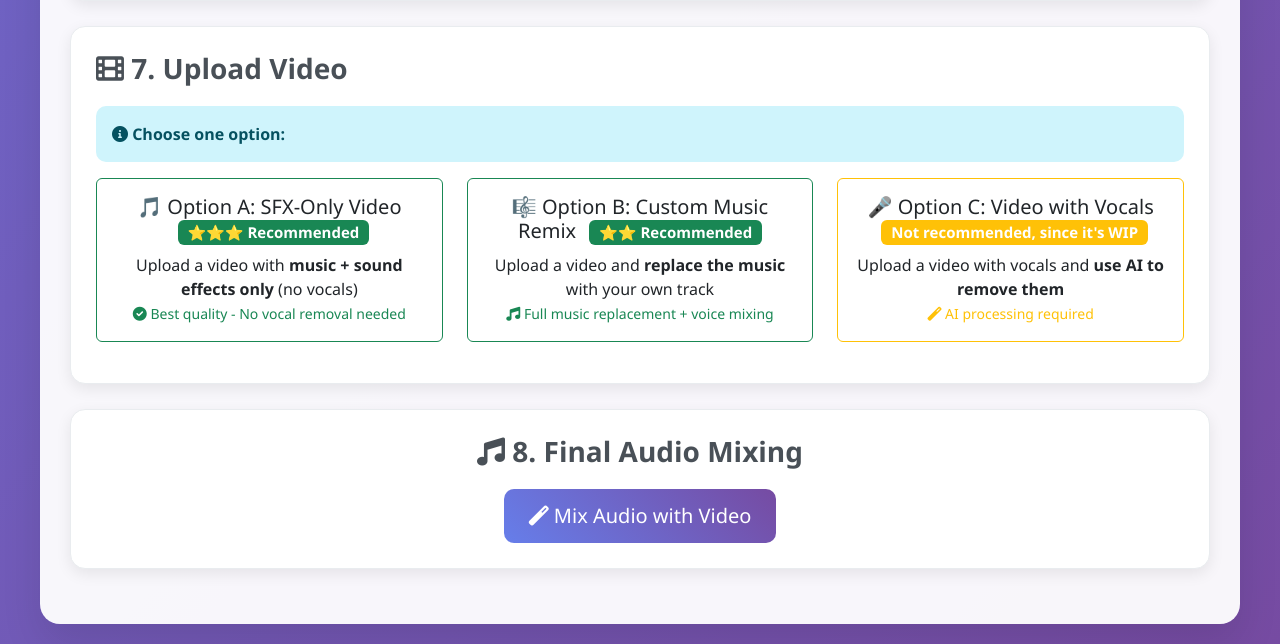
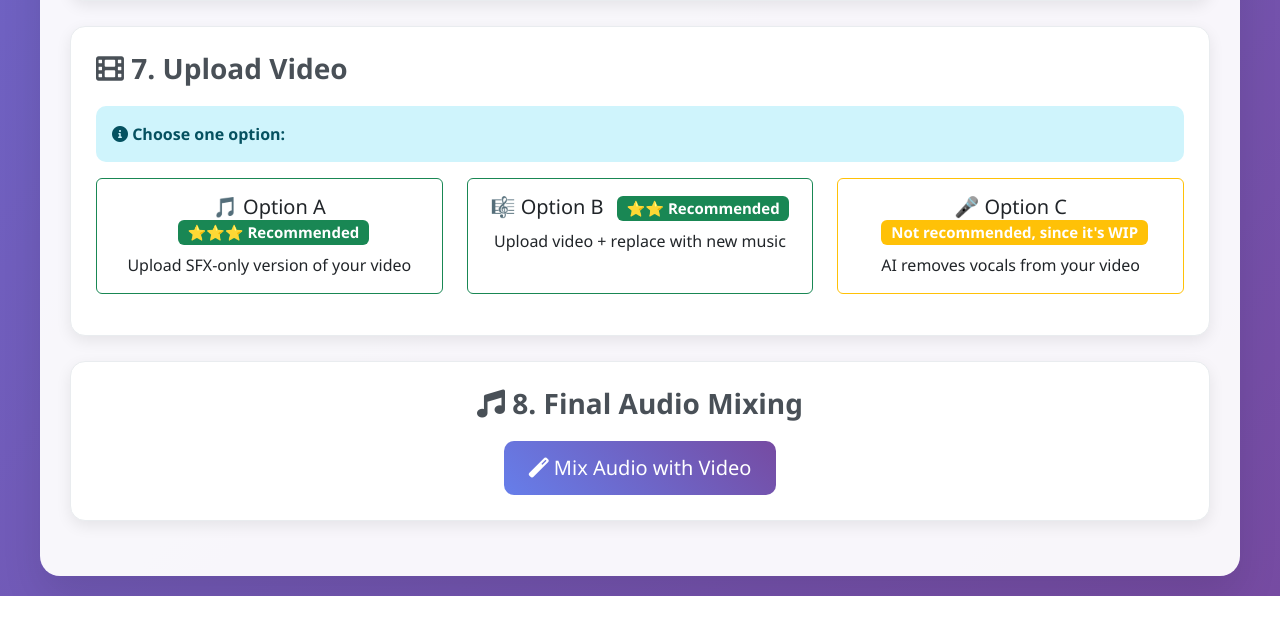
Before and after one commit to JialiLiang/NewVideoFormatConverter, a Flask app: page /adlocalizer in a window 1280 px wide. Shown: the part 2396-3040 px from the top of the page. After the commit the page ends 2992 px from the top, so only its background shows below. Run offline with Flask 3, Linux system fonts and the light colour scheme; parts of the project's set-up code (start-up, migrations or seed data) failed here and were passed over; some libraries are stand-ins or nearby versions.

Commit message:
refactor: Simplify option descriptions for better UX
🎯 Simplified UI Text:
- Option A: 'Upload SFX-only version of your video' (was verbose explanation)
- Option B: 'Upload video + replace with new music' (cleaner wording)
- Option C: 'AI removes vocals from your video' (concise description)

✨ Improvements:
- Removed technical jargon and excessive explanations
- Made options action-oriented and easy to understand
- Kept star ratings (A=3⭐, B=2⭐, C=WIP warning)
- Consistent messaging in selection info alerts

📱 Better User Experience:
- Users can quickly understand each option
- Clear distinction between 3 approaches
- Reduced cognitive load when choosing options

```diff
--- a/templates/adlocalizer.html
+++ b/templates/adlocalizer.html
@@ -379,12 +379,11 @@
                         <div class="card h-100 border-success" style="cursor: pointer;" onclick="selectVideoOption('sfx')">
                             <div class="card-body text-center">
                                 <h5 class="card-title">
-                                    🎵 Option A: SFX-Only Video
+                                    🎵 Option A
                                     <span class="badge bg-success ms-2">⭐⭐⭐ Recommended</span>
                                 </h5>
                                 <p class="card-text">
-                                    Upload a video with <strong>music + sound effects only</strong> (no vocals)<br>
-                                    <small class="text-success"><i class="fas fa-check-circle"></i> Best quality - No vocal removal needed</small>
+                                    Upload SFX-only version of your video
                                 </p>
                             </div>
                         </div>
@@ -394,12 +393,11 @@
                         <div class="card h-100 border-success" style="cursor: pointer;" onclick="selectVideoOption('custom')">
                             <div class="card-body text-center">
                                 <h5 class="card-title">
-                                    🎼 Option B: Custom Music Remix
+                                    🎼 Option B
                                     <span class="badge bg-success ms-2">⭐⭐ Recommended</span>
                                 </h5>
                                 <p class="card-text">
-                                    Upload a video and <strong>replace the music</strong> with your own track<br>
-                                    <small class="text-success"><i class="fas fa-music"></i> Full music replacement + voice mixing</small>
+                                    Upload video + replace with new music
                                 </p>
                             </div>
                         </div>
@@ -409,12 +407,11 @@
                         <div class="card h-100 border-warning" style="cursor: pointer;" onclick="selectVideoOption('vocal')">
                             <div class="card-body text-center">
                                 <h5 class="card-title">
-                                    🎤 Option C: Video with Vocals
+                                    🎤 Option C
                                     <span class="badge bg-warning ms-2">Not recommended, since it's WIP</span>
                                 </h5>
                                 <p class="card-text">
-                                    Upload a video with vocals and <strong>use AI to remove them</strong><br>
-                                    <small class="text-warning"><i class="fas fa-magic"></i> AI processing required</small>
+                                    AI removes vocals from your video
                                 </p>
                             </div>
                         </div>
@@ -1167,17 +1164,17 @@
 
             if (option === 'sfx') {
                 infoDiv.className = 'alert alert-success mb-3';
-                infoDiv.innerHTML = '<i class="fas fa-music"></i> <strong>Option A selected:</strong> Upload your SFX-only video (music + sound effects, no vocals) for best quality results.';
+                infoDiv.innerHTML = '<i class="fas fa-music"></i> <strong>Option A:</strong> Upload SFX-only version of your video';
                 transcriptionDetected.style.display = 'none';
                 if (customMusicArea) customMusicArea.style.display = 'none';
             } else if (option === 'custom') {
                 infoDiv.className = 'alert alert-success mb-3';
-                infoDiv.innerHTML = '<i class="fas fa-music"></i> <strong>Option B selected:</strong> Upload a video and your custom music track - the original audio will be replaced with your music + voice-over.';
+                infoDiv.innerHTML = '<i class="fas fa-music"></i> <strong>Option B:</strong> Upload video + replace with new music';
                 transcriptionDetected.style.display = 'none';
                 if (customMusicArea) customMusicArea.style.display = 'block';
             } else if (option === 'vocal') {
                 infoDiv.className = 'alert alert-warning mb-3';
-                infoDiv.innerHTML = '<i class="fas fa-magic"></i> <strong>Option C selected:</strong> Upload a video with vocals - AI will remove them during mixing.';
+                infoDiv.innerHTML = '<i class="fas fa-magic"></i> <strong>Option C:</strong> AI removes vocals from your video';
 
                 // Check if transcription video is available
                 checkTranscriptionVideo();
```
